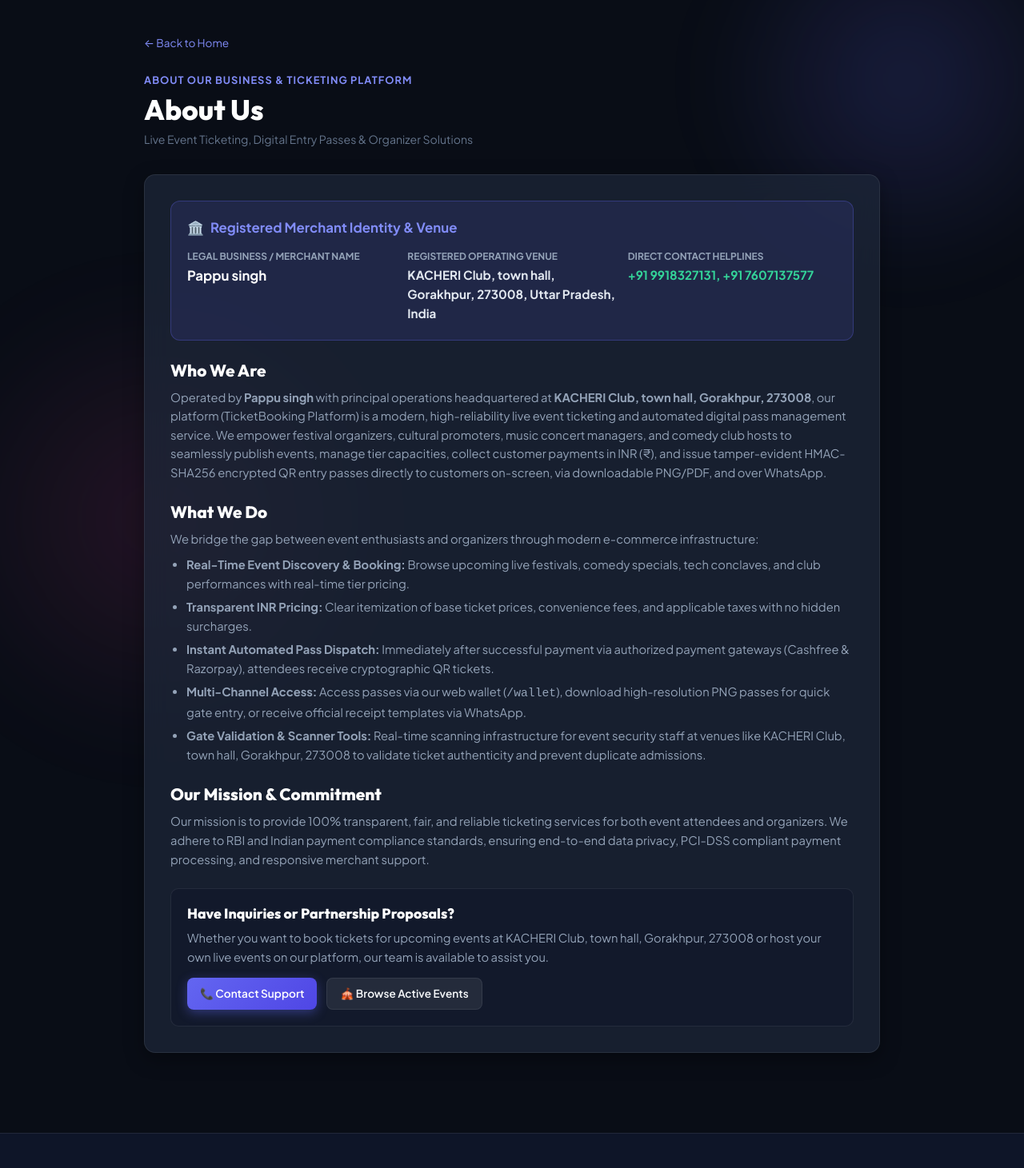
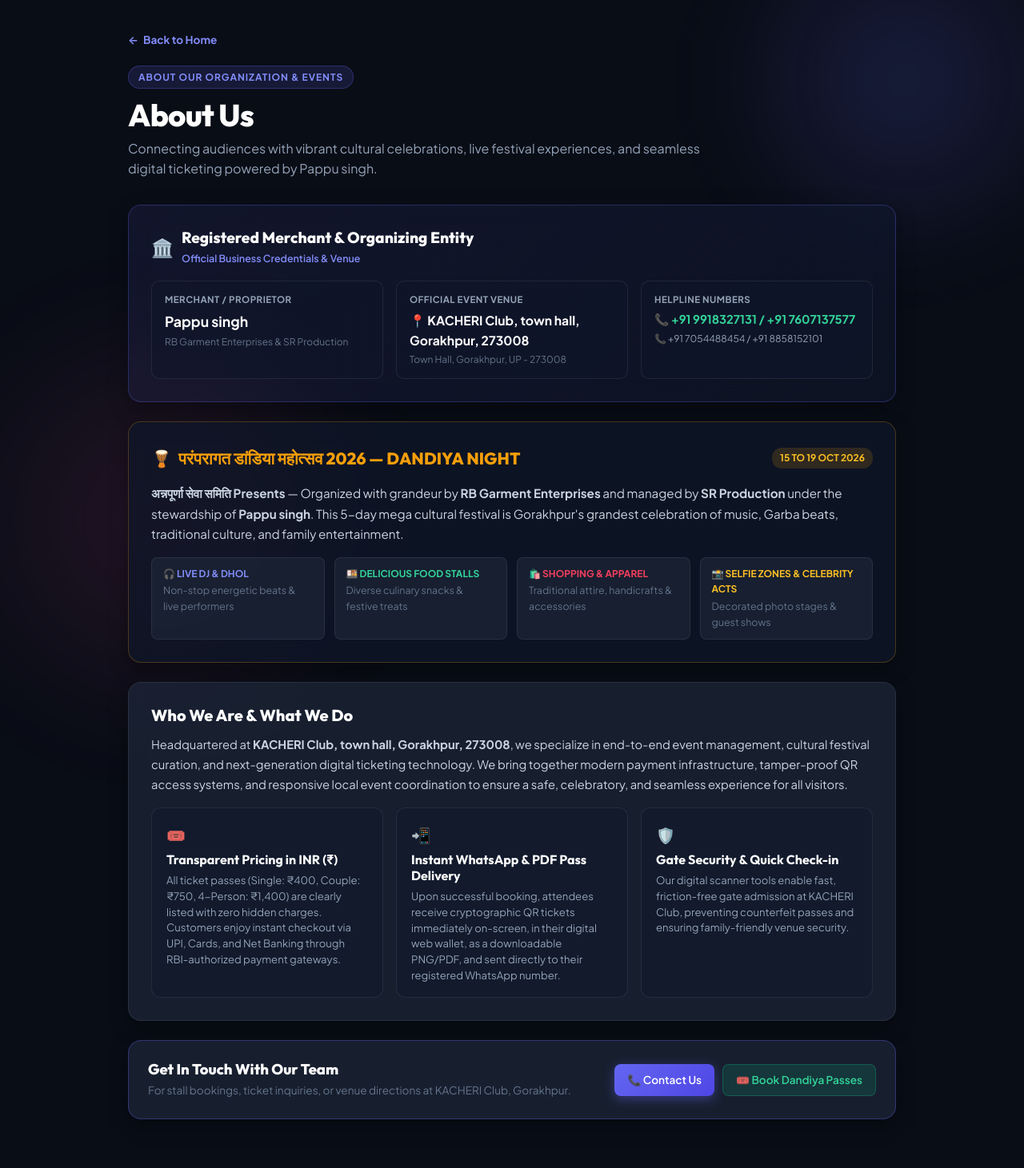
Before and after one commit to AK-Coder100/TicketBooking-system, a Next.js app: page /about in a window 1280 px wide. Shown: the top 1461 px of the page at 80% size. Built offline with nearby package versions, Linux system fonts and the light colour scheme.

Commit message:
about us

```diff
--- a/src/app/about/page.tsx
+++ b/src/app/about/page.tsx
@@ -2,105 +2,200 @@ import Link from 'next/link';
 import { MERCHANT_CONFIG, SITE_CONFIG, NAV_LINKS } from '@/lib/constants';
 
 export const metadata = {
-  title: `About Us - ${MERCHANT_CONFIG.legalName} (${SITE_CONFIG.name})`,
-  description: `Learn about ${MERCHANT_CONFIG.legalName} ticketing operations at ${MERCHANT_CONFIG.operatingVenue}. Multi-tenant live event entry pass and ticketing solutions.`
+  title: `About Us - ${MERCHANT_CONFIG.legalName} | ${SITE_CONFIG.name}`,
+  description: `Learn about ${MERCHANT_CONFIG.legalName}, RB Garment Enterprises, and SR Production. Official organizers of परंपरागत डांडिया महोत्सव 2026 at ${MERCHANT_CONFIG.operatingVenue}.`
 };
 
 export default function AboutUsPage() {
   return (
-    <div style={{ maxWidth: 960, margin: '0 auto', padding: '40px 20px', color: 'var(--text-muted)' }}>
-      {/* Header Breadcrumb */}
+    <div style={{ maxWidth: 1000, margin: '0 auto', padding: '36px 20px', color: 'var(--text-muted)' }}>
+
+      {/* Top Breadcrumb */}
       <div style={{ marginBottom: 20 }}>
-        <Link href={NAV_LINKS.home} style={{ color: '#818cf8', textDecoration: 'none', fontSize: '0.85rem' }}>
-          ← Back to Home
+        <Link
+          href={NAV_LINKS.home}
+          style={{
+            display: 'inline-flex',
+            alignItems: 'center',
+            gap: 6,
+            color: '#818cf8',
+            textDecoration: 'none',
+            fontSize: '0.85rem',
+            fontWeight: 700
+          }}
+        >
+          <span>←</span> Back to Home
         </Link>
       </div>
 
+      {/* Page Header */}
       <div style={{ marginBottom: 32 }}>
-        <span style={{ fontSize: '0.8rem', fontWeight: 800, color: '#818cf8', textTransform: 'uppercase', letterSpacing: '0.08em' }}>
-          ABOUT OUR BUSINESS &amp; TICKETING PLATFORM
-        </span>
-        <h1 style={{ fontSize: '2.2rem', fontWeight: 800, marginTop: 4, color: '#ffffff' }}>
+        <div style={{ display: 'inline-block', background: 'rgba(99, 102, 241, 0.15)', border: '1px solid rgba(99, 102, 241, 0.3)', color: '#818cf8', padding: '4px 12px', borderRadius: 20, fontSize: '0.75rem', fontWeight: 800, textTransform: 'uppercase', letterSpacing: '0.08em', marginBottom: 10 }}>
+          ABOUT OUR ORGANIZATION &amp; EVENTS
+        </div>
+        <h1 style={{ fontSize: '2.4rem', fontWeight: 900, color: '#ffffff', letterSpacing: '-0.02em', lineHeight: 1.2 }}>
           About Us
         </h1>
-        <p style={{ color: 'var(--text-dim)', fontSize: '0.88rem', marginTop: 4 }}>
-          Live Event Ticketing, Digital Entry Passes &amp; Organizer Solutions
+        <p style={{ color: 'var(--text-muted)', fontSize: '1rem', marginTop: 6, maxWidth: 750 }}>
+          Connecting audiences with vibrant cultural celebrations, live festival experiences, and seamless digital ticketing powered by {MERCHANT_CONFIG.legalName}.
         </p>
       </div>
 
-      <div className="glass-panel" style={{ padding: 32, borderRadius: 14, display: 'flex', flexDirection: 'column', gap: 24, fontSize: '0.92rem', lineHeight: 1.6 }}>
+      <div style={{ display: 'flex', flexDirection: 'column', gap: 24 }}>
 
-        {/* Merchant Legal Identity Banner */}
-        <div style={{ background: 'rgba(99, 102, 241, 0.12)', border: '1px solid rgba(99, 102, 241, 0.3)', padding: 20, borderRadius: 12, color: '#ffffff' }}>
-          <div style={{ fontWeight: 800, fontSize: '1.05rem', color: '#818cf8', marginBottom: 6, display: 'flex', alignItems: 'center', gap: 8 }}>
-            🏛️ <span>Registered Merchant Identity &amp; Venue</span>
+        {/* 1. Official Merchant & Venue Identity Card */}
+        <div className="glass-panel" style={{ padding: 28, borderRadius: 16, border: '1px solid rgba(99, 102, 241, 0.3)', background: 'linear-gradient(135deg, rgba(99, 102, 241, 0.1) 0%, rgba(15, 23, 42, 0.6) 100%)' }}>
+          <div style={{ display: 'flex', alignItems: 'center', gap: 10, marginBottom: 16 }}>
+            <span style={{ fontSize: '1.4rem' }}>🏛️</span>
+            <div>
+              <h2 style={{ fontSize: '1.2rem', fontWeight: 800, color: '#ffffff', margin: 0 }}>
+                Registered Merchant &amp; Organizing Entity
+              </h2>
+              <span style={{ fontSize: '0.78rem', color: '#818cf8', fontWeight: 600 }}>Official Business Credentials &amp; Venue</span>
             </div>
-          <div style={{ display: 'grid', gridTemplateColumns: 'repeat(auto-fit, minmax(220px, 1fr))', gap: 14, marginTop: 12 }}>
-            <div>
-              <div style={{ fontSize: '0.75rem', color: '#94a3b8', textTransform: 'uppercase', fontWeight: 700 }}>Legal Business / Merchant Name</div>
-              <div style={{ fontSize: '1.05rem', fontWeight: 800, color: '#ffffff', marginTop: 2 }}>{MERCHANT_CONFIG.legalName}</div>
           </div>
-            <div>
-              <div style={{ fontSize: '0.75rem', color: '#94a3b8', textTransform: 'uppercase', fontWeight: 700 }}>Registered Operating Venue</div>
-              <div style={{ fontSize: '0.95rem', fontWeight: 700, color: '#e2e8f0', marginTop: 2 }}>{MERCHANT_CONFIG.fullAddress}</div>
+
+          <div style={{ display: 'grid', gridTemplateColumns: 'repeat(auto-fit, minmax(240px, 1fr))', gap: 16 }}>
+            <div style={{ background: 'rgba(15, 23, 42, 0.6)', padding: '14px 16px', borderRadius: 10, border: '1px solid var(--border-glass)' }}>
+              <div style={{ fontSize: '0.72rem', color: '#94a3b8', textTransform: 'uppercase', fontWeight: 700, letterSpacing: '0.04em' }}>
+                Merchant / Proprietor
               </div>
-            <div>
-              <div style={{ fontSize: '0.75rem', color: '#94a3b8', textTransform: 'uppercase', fontWeight: 700 }}>Direct Contact Helplines</div>
-              <div style={{ fontSize: '0.95rem', fontWeight: 700, color: '#34d399', marginTop: 2 }}>{MERCHANT_CONFIG.phoneDisplay}</div>
+              <div style={{ fontSize: '1.1rem', fontWeight: 800, color: '#ffffff', marginTop: 4 }}>
+                {MERCHANT_CONFIG.legalName}
+              </div>
+              <div style={{ fontSize: '0.75rem', color: 'var(--text-dim)', marginTop: 2 }}>
+                RB Garment Enterprises &amp; SR Production
+              </div>
+            </div>
+
+            <div style={{ background: 'rgba(15, 23, 42, 0.6)', padding: '14px 16px', borderRadius: 10, border: '1px solid var(--border-glass)' }}>
+              <div style={{ fontSize: '0.72rem', color: '#94a3b8', textTransform: 'uppercase', fontWeight: 700, letterSpacing: '0.04em' }}>
+                Official Event Venue
+              </div>
+              <div style={{ fontSize: '0.98rem', fontWeight: 700, color: '#ffffff', marginTop: 4 }}>
+                📍 {MERCHANT_CONFIG.operatingVenue}
+              </div>
+              <div style={{ fontSize: '0.75rem', color: 'var(--text-dim)', marginTop: 2 }}>
+                Town Hall, Gorakhpur, UP - 273008
+              </div>
+            </div>
+
+            <div style={{ background: 'rgba(15, 23, 42, 0.6)', padding: '14px 16px', borderRadius: 10, border: '1px solid var(--border-glass)' }}>
+              <div style={{ fontSize: '0.72rem', color: '#94a3b8', textTransform: 'uppercase', fontWeight: 700, letterSpacing: '0.04em' }}>
+                Helpline Numbers
+              </div>
+              <div style={{ fontSize: '0.92rem', fontWeight: 700, color: '#34d399', marginTop: 4 }}>
+                📞 +91 9918327131 / +91 7607137577
+              </div>
+              <div style={{ fontSize: '0.75rem', color: '#94a3b8', marginTop: 2 }}>
+                📞 +91 7054488454 / +91 8858152101
+              </div>
             </div>
           </div>
         </div>
 
-        <section>
-          <h2 style={{ fontSize: '1.3rem', fontWeight: 800, color: '#ffffff', marginBottom: 10 }}>
-            Who We Are
+        {/* 2. Flagship Event Spotlight: परंपरागत डांडिया महोत्सव 2026 */}
+        <div className="glass-panel" style={{ padding: 28, borderRadius: 16, border: '1px solid rgba(245, 158, 11, 0.25)', background: 'rgba(15, 23, 42, 0.7)' }}>
+          <div style={{ display: 'flex', justifyContent: 'space-between', alignItems: 'center', flexWrap: 'wrap', gap: 10, marginBottom: 14 }}>
+            <div style={{ display: 'flex', alignItems: 'center', gap: 8 }}>
+              <span style={{ fontSize: '1.3rem' }}>🪘</span>
+              <h2 style={{ fontSize: '1.3rem', fontWeight: 900, color: '#f59e0b', margin: 0 }}>
+                परंपरागत डांडिया महोत्सव 2026 — DANDIYA NIGHT
               </h2>
-          <p>
-            Operated by <b>{MERCHANT_CONFIG.legalName}</b> with principal operations headquartered at <b>{MERCHANT_CONFIG.operatingVenue}</b>, our platform ({SITE_CONFIG.name}) is a modern, high-reliability live event ticketing and automated digital pass management service. We empower festival organizers, cultural promoters, music concert managers, and comedy club hosts to seamlessly publish events, manage tier capacities, collect customer payments in {SITE_CONFIG.currency} ({SITE_CONFIG.currencySymbol}), and issue tamper-evident HMAC-SHA256 encrypted QR entry passes directly to customers on-screen, via downloadable PNG/PDF, and over WhatsApp.
+            </div>
+            <span style={{ background: 'rgba(245, 158, 11, 0.15)', color: '#fbbf24', padding: '3px 10px', borderRadius: 12, fontSize: '0.75rem', fontWeight: 800 }}>
+              15 TO 19 OCT 2026
+            </span>
+          </div>
+
+          <p style={{ fontSize: '0.95rem', lineHeight: 1.7, color: '#cbd5e1', marginBottom: 16 }}>
+            <b>अन्नपूर्णा सेवा समिति Presents</b> — Organized with grandeur by <b>RB Garment Enterprises</b> and managed by <b>SR Production</b> under the stewardship of <b>{MERCHANT_CONFIG.legalName}</b>. This 5-day mega cultural festival is Gorakhpur's grandest celebration of music, Garba beats, traditional culture, and family entertainment.
           </p>
-        </section>
 
-        <section>
-          <h2 style={{ fontSize: '1.3rem', fontWeight: 800, color: '#ffffff', marginBottom: 10 }}>
-            What We Do
+          <div style={{ display: 'grid', gridTemplateColumns: 'repeat(auto-fit, minmax(180px, 1fr))', gap: 12, marginTop: 12 }}>
+            <div style={{ background: 'rgba(30, 41, 59, 0.6)', padding: '10px 14px', borderRadius: 8, border: '1px solid var(--border-glass)' }}>
+              <div style={{ fontSize: '0.75rem', fontWeight: 800, color: '#818cf8' }}>🎧 LIVE DJ &amp; DHOL</div>
+              <div style={{ fontSize: '0.78rem', color: 'var(--text-dim)', marginTop: 2 }}>Non-stop energetic beats &amp; live performers</div>
+            </div>
+            <div style={{ background: 'rgba(30, 41, 59, 0.6)', padding: '10px 14px', borderRadius: 8, border: '1px solid var(--border-glass)' }}>
+              <div style={{ fontSize: '0.75rem', fontWeight: 800, color: '#34d399' }}>🍱 DELICIOUS FOOD STALLS</div>
+              <div style={{ fontSize: '0.78rem', color: 'var(--text-dim)', marginTop: 2 }}>Diverse culinary snacks &amp; festive treats</div>
+            </div>
+            <div style={{ background: 'rgba(30, 41, 59, 0.6)', padding: '10px 14px', borderRadius: 8, border: '1px solid var(--border-glass)' }}>
+              <div style={{ fontSize: '0.75rem', fontWeight: 800, color: '#f43f5e' }}>🛍️ SHOPPING &amp; APPAREL</div>
+              <div style={{ fontSize: '0.78rem', color: 'var(--text-dim)', marginTop: 2 }}>Traditional attire, handicrafts &amp; accessories</div>
+            </div>
+            <div style={{ background: 'rgba(30, 41, 59, 0.6)', padding: '10px 14px', borderRadius: 8, border: '1px solid var(--border-glass)' }}>
+              <div style={{ fontSize: '0.75rem', fontWeight: 800, color: '#fbbf24' }}>📸 SELFIE ZONES &amp; CELEBRITY ACTS</div>
+              <div style={{ fontSize: '0.78rem', color: 'var(--text-dim)', marginTop: 2 }}>Decorated photo stages &amp; guest shows</div>
+            </div>
+          </div>
+        </div>
+
+        {/* 3. Who We Are & Our Mission */}
+        <div className="glass-panel" style={{ padding: 28, borderRadius: 16 }}>
+          <h2 style={{ fontSize: '1.25rem', fontWeight: 800, color: '#ffffff', marginBottom: 12 }}>
+            Who We Are &amp; What We Do
           </h2>
-          <p>
-            We bridge the gap between event enthusiasts and organizers through modern e-commerce infrastructure:
+          <p style={{ fontSize: '0.92rem', lineHeight: 1.7, color: '#cbd5e1', marginBottom: 16 }}>
+            Headquartered at <b>{MERCHANT_CONFIG.operatingVenue}</b>, we specialize in end-to-end event management, cultural festival curation, and next-generation digital ticketing technology. We bring together modern payment infrastructure, tamper-proof QR access systems, and responsive local event coordination to ensure a safe, celebratory, and seamless experience for all visitors.
           </p>
-          <ul style={{ paddingLeft: 20, marginTop: 8, display: 'flex', flexDirection: 'column', gap: 6 }}>
-            <li><b>Real-Time Event Discovery &amp; Booking:</b> Browse upcoming live festivals, comedy specials, tech conclaves, and club performances with real-time tier pricing.</li>
-            <li><b>Transparent {SITE_CONFIG.currency} Pricing:</b> Clear itemization of base ticket prices, convenience fees, and applicable taxes with no hidden surcharges.</li>
-            <li><b>Instant Automated Pass Dispatch:</b> Immediately after successful payment via authorized payment gateways (Cashfree &amp; Razorpay), attendees receive cryptographic QR tickets.</li>
-            <li><b>Multi-Channel Access:</b> Access passes via our web wallet (<code>{NAV_LINKS.wallet}</code>), download high-resolution PNG passes for quick gate entry, or receive official receipt templates via WhatsApp.</li>
-            <li><b>Gate Validation &amp; Scanner Tools:</b> Real-time scanning infrastructure for event security staff at venues like {MERCHANT_CONFIG.operatingVenue} to validate ticket authenticity and prevent duplicate admissions.</li>
-          </ul>
-        </section>
 
-        <section>
-          <h2 style={{ fontSize: '1.3rem', fontWeight: 800, color: '#ffffff', marginBottom: 10 }}>
-            Our Mission &amp; Commitment
-          </h2>
-          <p>
-            Our mission is to provide 100% transparent, fair, and reliable ticketing services for both event attendees and organizers. We adhere to RBI and Indian payment compliance standards, ensuring end-to-end data privacy, PCI-DSS compliant payment processing, and responsive merchant support.
+          <div style={{ display: 'grid', gridTemplateColumns: 'repeat(auto-fit, minmax(280px, 1fr))', gap: 16, marginTop: 16 }}>
+            <div style={{ background: 'rgba(15, 23, 42, 0.5)', padding: 18, borderRadius: 12, border: '1px solid var(--border-glass)' }}>
+              <div style={{ fontSize: '1.2rem', marginBottom: 6 }}>🎟️</div>
+              <h3 style={{ fontSize: '1rem', fontWeight: 700, color: '#ffffff', marginBottom: 6 }}>
+                Transparent Pricing in INR (₹)
+              </h3>
+              <p style={{ fontSize: '0.82rem', color: 'var(--text-muted)', lineHeight: 1.5 }}>
+                All ticket passes (Single: ₹400, Couple: ₹750, 4-Person: ₹1,400) are clearly listed with zero hidden charges. Customers enjoy instant checkout via UPI, Cards, and Net Banking through RBI-authorized payment gateways.
               </p>
-        </section>
+            </div>
 
-        <section style={{ background: 'rgba(15, 23, 42, 0.6)', padding: 20, borderRadius: 10, border: '1px solid var(--border-glass)' }}>
-          <h3 style={{ fontSize: '1.1rem', fontWeight: 800, color: '#ffffff', marginBottom: 8 }}>
-            Have Inquiries or Partnership Proposals?
+            <div style={{ background: 'rgba(15, 23, 42, 0.5)', padding: 18, borderRadius: 12, border: '1px solid var(--border-glass)' }}>
+              <div style={{ fontSize: '1.2rem', marginBottom: 6 }}>📲</div>
+              <h3 style={{ fontSize: '1rem', fontWeight: 700, color: '#ffffff', marginBottom: 6 }}>
+                Instant WhatsApp &amp; PDF Pass Delivery
               </h3>
-          <p style={{ marginBottom: 14 }}>
-            Whether you want to book tickets for upcoming events at {MERCHANT_CONFIG.operatingVenue} or host your own live events on our platform, our team is available to assist you.
+              <p style={{ fontSize: '0.82rem', color: 'var(--text-muted)', lineHeight: 1.5 }}>
+                Upon successful booking, attendees receive cryptographic QR tickets immediately on-screen, in their digital web wallet, as a downloadable PNG/PDF, and sent directly to their registered WhatsApp number.
               </p>
-          <div style={{ display: 'flex', gap: 12, flexWrap: 'wrap' }}>
+            </div>
+
+            <div style={{ background: 'rgba(15, 23, 42, 0.5)', padding: 18, borderRadius: 12, border: '1px solid var(--border-glass)' }}>
+              <div style={{ fontSize: '1.2rem', marginBottom: 6 }}>🛡️</div>
+              <h3 style={{ fontSize: '1rem', fontWeight: 700, color: '#ffffff', marginBottom: 6 }}>
+                Gate Security &amp; Quick Check-in
+              </h3>
+              <p style={{ fontSize: '0.82rem', color: 'var(--text-muted)', lineHeight: 1.5 }}>
+                Our digital scanner tools enable fast, friction-free gate admission at KACHERI Club, preventing counterfeit passes and ensuring family-friendly venue security.
+              </p>
+            </div>
+          </div>
+        </div>
+
+        {/* 4. Contact & Support Information */}
+        <div className="glass-panel" style={{ padding: 24, borderRadius: 16, border: '1px solid var(--border-glass-glow)' }}>
+          <div style={{ display: 'flex', justifyContent: 'space-between', alignItems: 'center', flexWrap: 'wrap', gap: 14 }}>
+            <div>
+              <h3 style={{ fontSize: '1.15rem', fontWeight: 800, color: '#ffffff', margin: 0 }}>
+                Get In Touch With Our Team
+              </h3>
+              <p style={{ fontSize: '0.85rem', color: 'var(--text-dim)', marginTop: 4, marginBottom: 0 }}>
+                For stall bookings, ticket inquiries, or venue directions at KACHERI Club, Gorakhpur.
+              </p>
+            </div>
+
+            <div style={{ display: 'flex', gap: 10, flexWrap: 'wrap' }}>
               <Link href={NAV_LINKS.contact} className="btn btn-primary btn-sm" style={{ textDecoration: 'none' }}>
-              📞 Contact Support
+                📞 Contact Us
               </Link>
-            <Link href={NAV_LINKS.home} className="btn btn-secondary btn-sm" style={{ textDecoration: 'none' }}>
-              🎪 Browse Active Events
+              <Link href={`/dandiya-2026/checkout?eventId=evt_dandiya_2026`} className="btn btn-secondary btn-sm" style={{ textDecoration: 'none', background: 'rgba(16, 185, 129, 0.15)', color: '#34d399', border: '1px solid rgba(16, 185, 129, 0.3)' }}>
+                🎟️ Book Dandiya Passes
               </Link>
             </div>
-        </section>
+          </div>
+        </div>
 
       </div>
     </div>
--- a/src/lib/constants.ts
+++ b/src/lib/constants.ts
@@ -13,11 +13,15 @@ export const MERCHANT_CONFIG = {
   country: 'India',
   phones: [
     { display: '+91 9918327131', raw: '+919918327131' },
-    { display: '+91 7607137577', raw: '+917607137577' }
+    { display: '+91 7607137577', raw: '+917607137577' },
+    { display: '+91 7054488454', raw: '+917054488454' },
+    { display: '+91 8858152101', raw: '+918858152101' }
   ],
-  phoneDisplay: '+91 9918327131, +91 7607137577',
+  phoneDisplay: '+91 9918327131, +91 7607137577, +91 7054488454, +91 8858152101',
   supportEmail: 'support@neoclare.com',
-  supportHours: 'Mon–Sat, 9:00 AM – 6:00 PM IST'
+  organizerEmails: ['srproduction091@gmail.com', 'ayushpandey10985@gmail.com'],
+  supportHours: 'Mon–Sun, 9:00 AM – 9:00 PM IST',
+  organizationNames: ['RB Garment Enterprises', 'SR Production', 'Annapurna Seva Samiti']
 } as const;
 
 export const SITE_CONFIG = {
```
Lines whose indentation alone changed are shown as unchanged.
